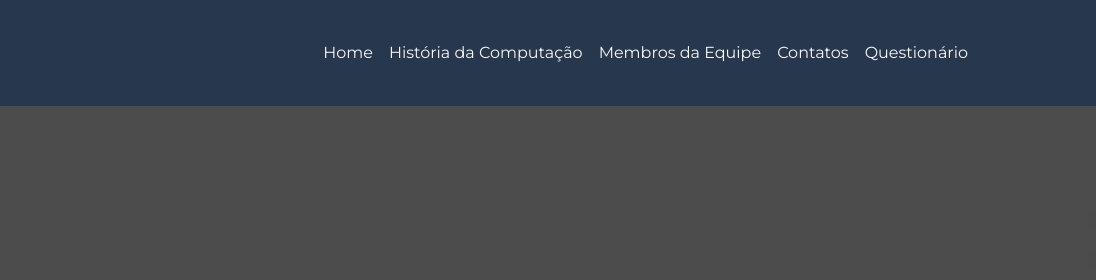
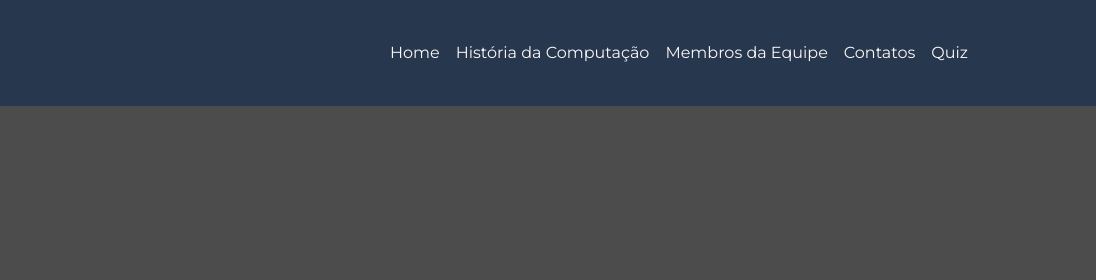
Before and after one commit to caroltorchia/AV2-IntroComput, a plain HTML site: page index.html in a window 1280 px wide. Shown: the top 280 px of the page, 184-1280 px from the left. Drawn offline with nearby package versions, Linux system fonts and the light colour scheme.

Commit message:
Atualizando nome no header

```diff
--- a/index.html
+++ b/index.html
@@ -50,7 +50,7 @@
                         <a class="nav-link" href="#contatos">Contatos</a>
                     </li>
                     <li class="nav-item">
-                        <a class="nav-link" href="index2.html">Questionário</a>
+                        <a class="nav-link" href="index2.html">Quiz</a>
                     </li>
                 </ul>
             </div>
```
